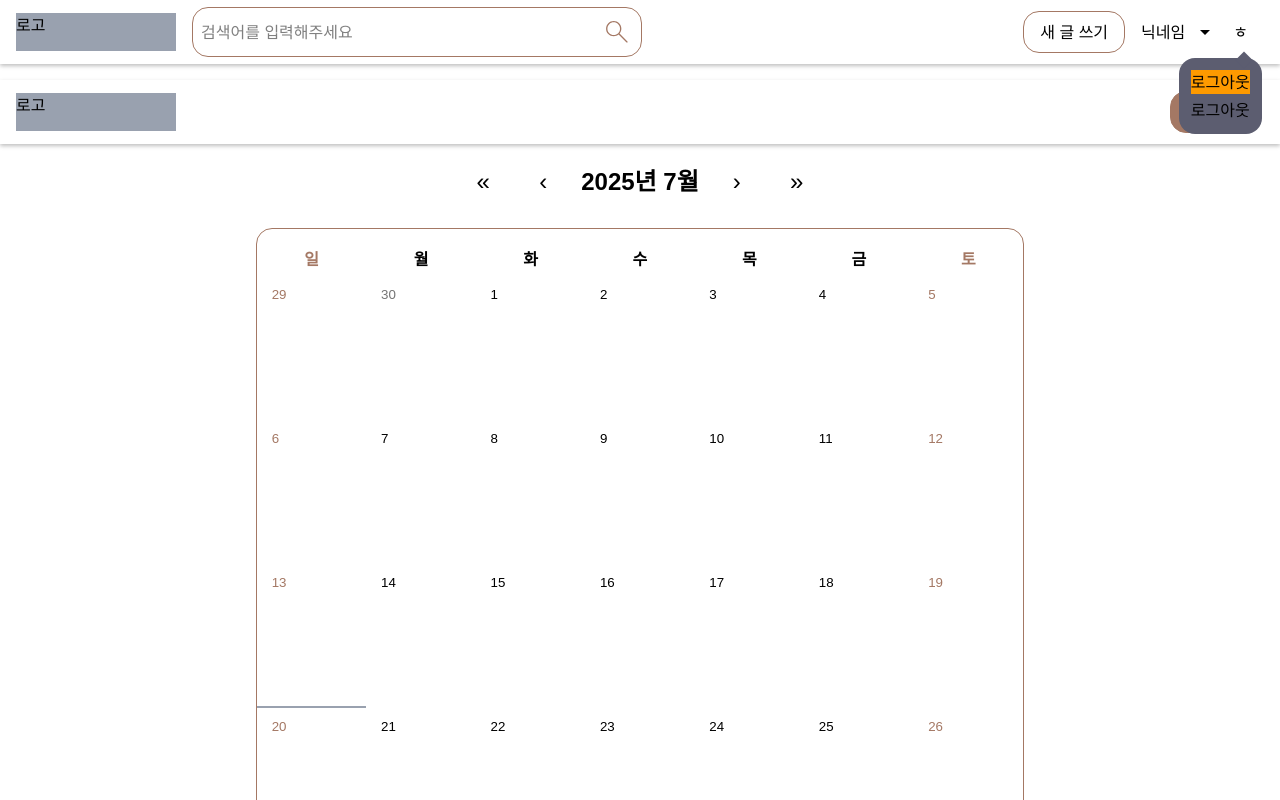
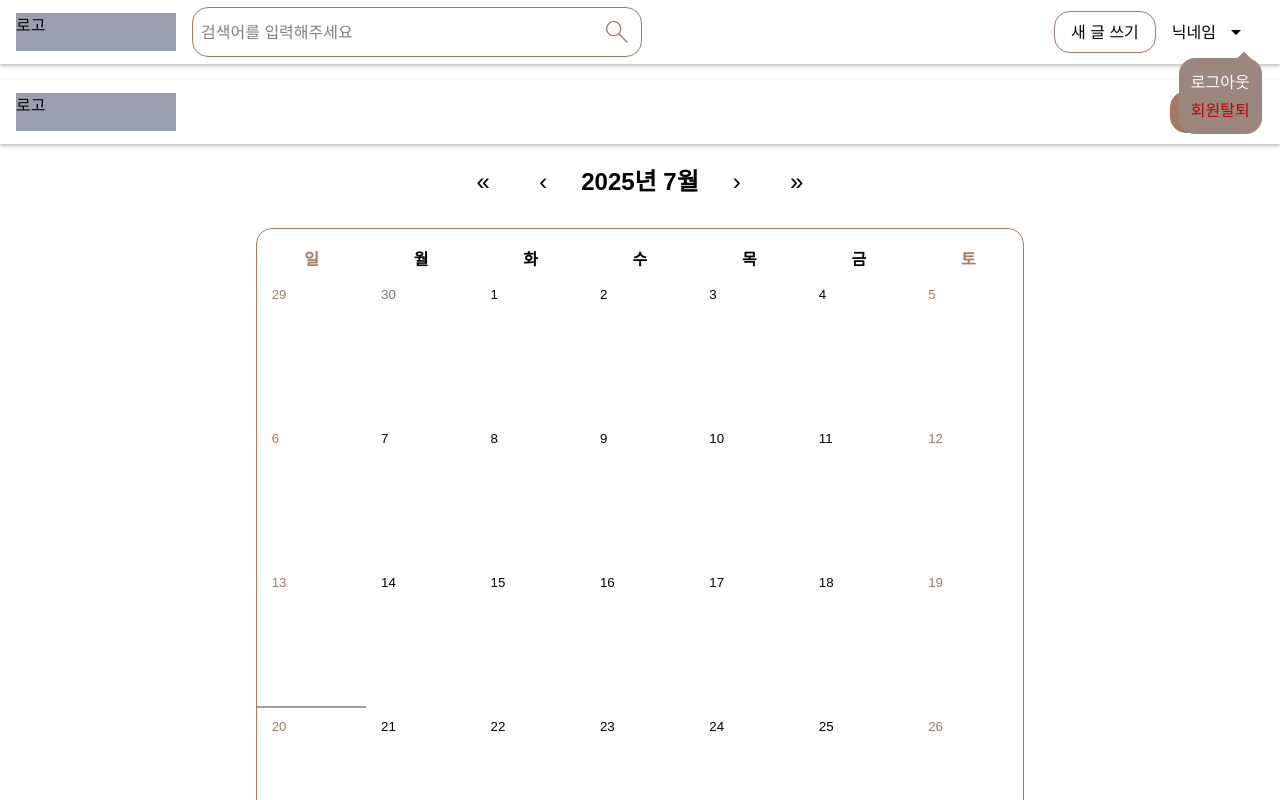
Before and after one commit to P-Room/P-Room, a Next.js app: page / in a window 1280 px wide. Both pictures are taken after a click on the button "닉네임". Shown: the top 800 px of the page. Built offline with nearby package versions, Linux system fonts and the light colour scheme.

Commit message:
[FEAT] : 닉네임 클릭 시 모달을 보여주도록 설계

```diff
--- a/src/components/HeaderModal.tsx
+++ b/src/components/HeaderModal.tsx
@@ -4,19 +4,26 @@ function HeaderModal() {
   return (
     <div
       className={tm(
-        'bg-secondary w-fit p-3 flex flex-col gap-1 rounded-2xl absolute top-9/10 right-1/50 md:right-1/70 z-999'
+        'bg-light-primary w-fit p-3 flex flex-col gap-1 rounded-2xl absolute top-9/10 right-1/50 md:right-1/70 z-999'
       )}
     >
       <div
-        className={tm('absolute -top-1 right-3 w-3 h-3 bg-secondary rotate-45')}
+        className={tm(
+          'absolute -top-1 right-3 w-3 h-3 bg-light-primary rotate-45'
+        )}
       ></div>
       <button
         type="button"
-        className="bg-amber-500 hover:text-amber-200 cursor-pointer"
+        className="hover:font-bold cursor-pointer text-white"
       >
         로그아웃
       </button>
-      <button>로그아웃</button>
+      <button
+        type="button"
+        className="hover:font-bold cursor-pointer text-red-700"
+      >
+        회원탈퇴
+      </button>
     </div>
   )
 }
--- a/src/components/LoggedInHeader.tsx
+++ b/src/components/LoggedInHeader.tsx
@@ -91,8 +91,7 @@ function LoggedInHeader() {
             height={24}
           />
         </button>
-        {isOpen ? <div>ㅎ</div> : null}
-        <HeaderModal />
+        {isOpen ? <HeaderModal /> : null}
       </div>
     </>
   )
```
